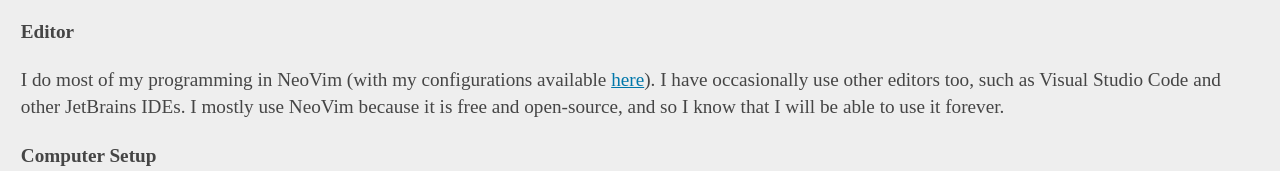
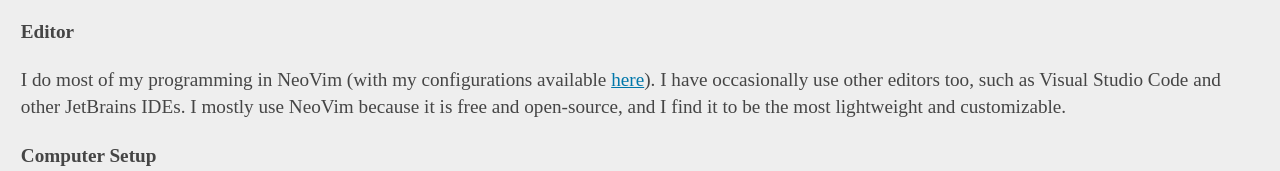
Before and after one commit to SaurabhTotey/Portfolio-Website, a Gatsby site: page /Programming in a window 1280 px wide. Shown: the part 1011-1182 px from the top of the page. Built offline with nearby package versions, Linux system fonts and the light colour scheme; Gatsby itself is replaced by a stand-in of ours.

Commit message:
Last of content changes on Programming page

```diff
--- a/src/pages/Programming.js
+++ b/src/pages/Programming.js
@@ -46,7 +46,7 @@
 					I do most of my programming in NeoVim (with my configurations available{" "}
 					<a href="https://github.com/SaurabhTotey/Configs/blob/main/configs/NeoVim/init.vim">here</a>). I have
 					occasionally use other editors too, such as Visual Studio Code and other JetBrains IDEs. I mostly use NeoVim
-					because it is free and open-source, and so I know that I will be able to use it forever.
+					because it is free and open-source, and I find it to be the most lightweight and customizable.
 				</p>
 				<h4>Computer Setup</h4>
 				<p>
--- a/src/styles/Programming.css
+++ b/src/styles/Programming.css
@@ -6,7 +6,8 @@
 	display: grid;
 }
 
-#normal-setup-content, #hidden-setup-content {
+#normal-setup-content,
+#hidden-setup-content {
 	grid-row: 1;
 	grid-column: 1;
 }
```
